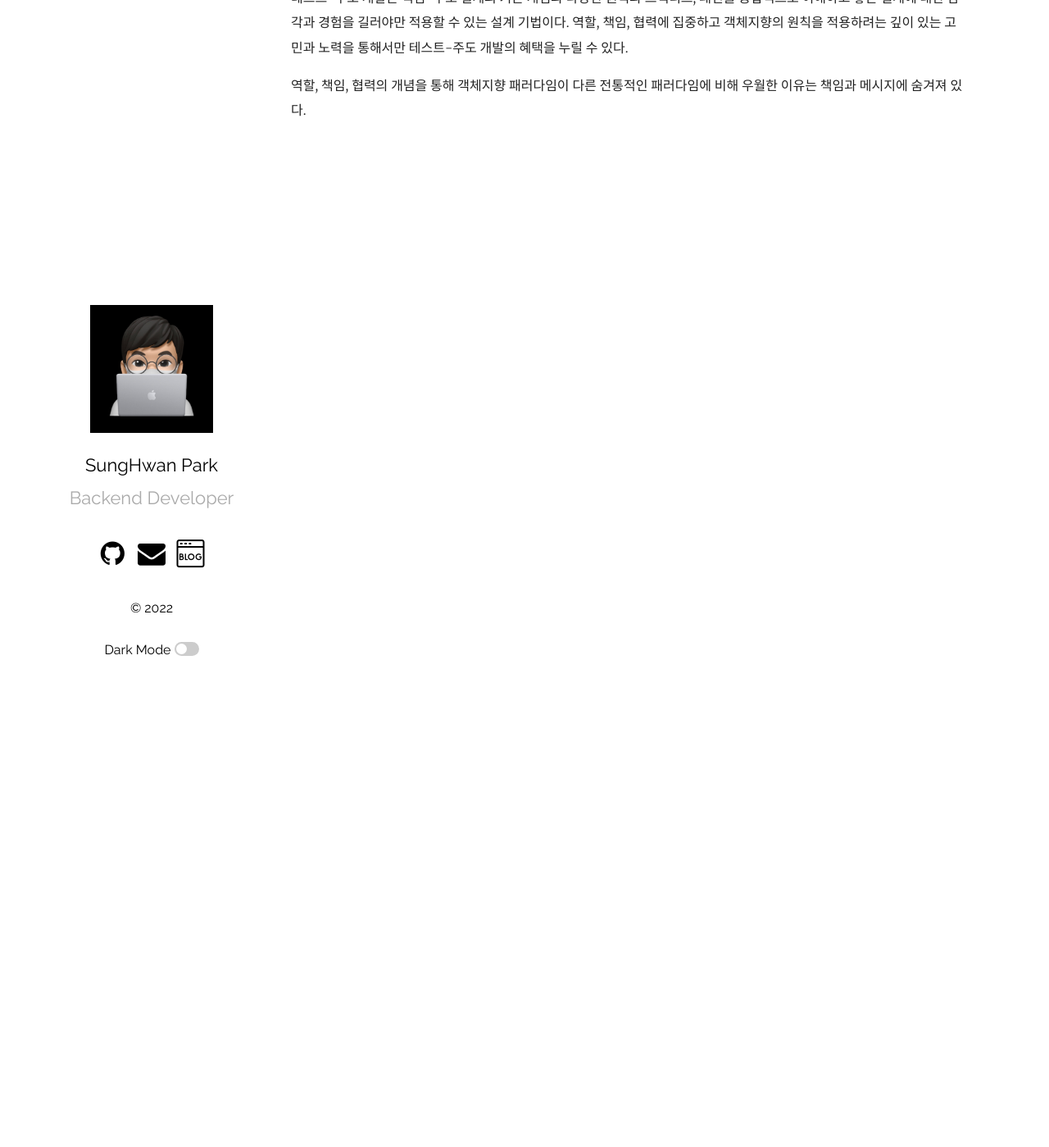
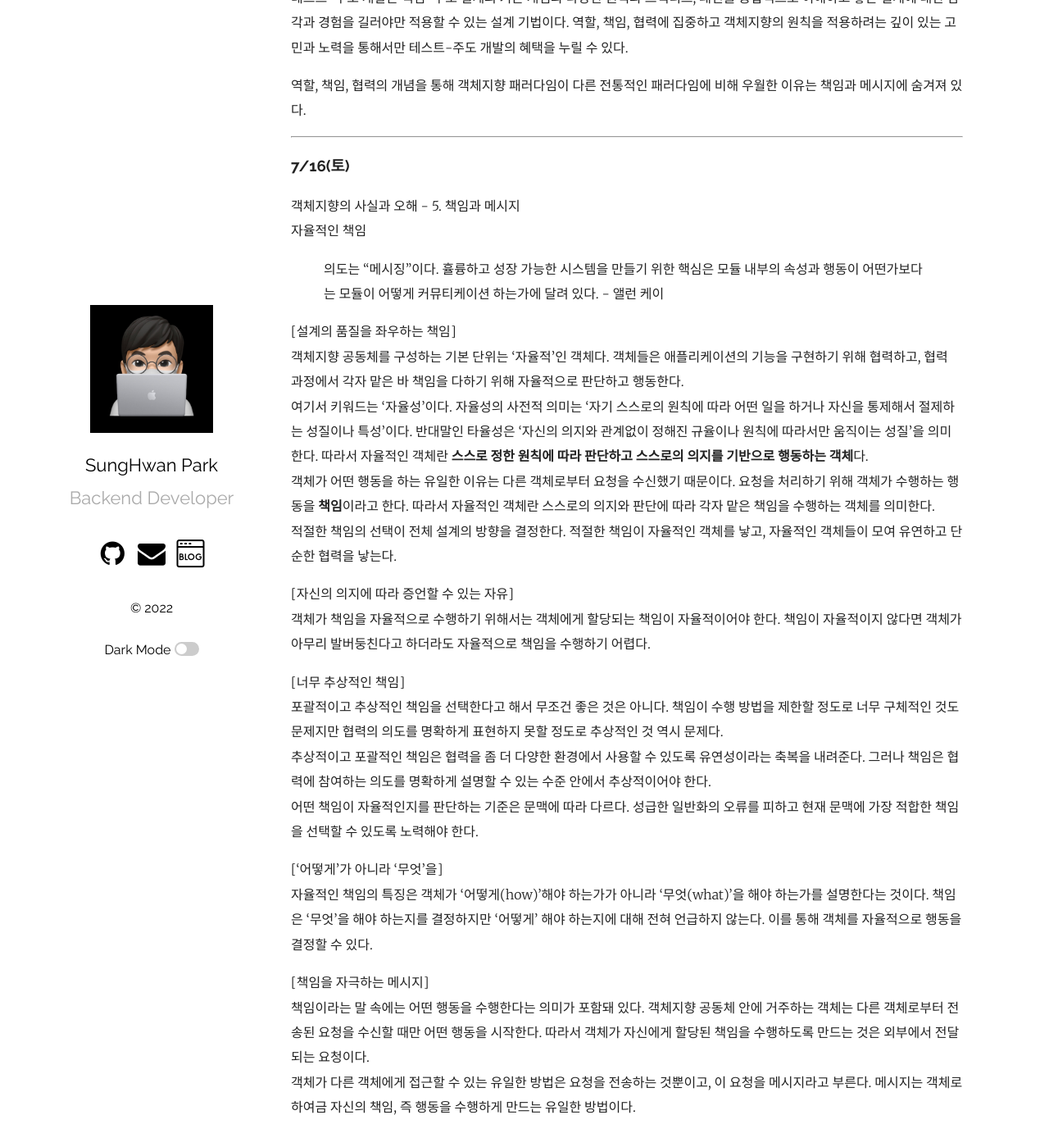
Before and after one commit to park0219/park0219.github.io, a Jekyll site: the page built from _posts/2022-07-01-7월TIL.markdown, in a window 1280 px wide and 1400 px high, scrolled down 14857 px. Shown: the whole window at 82% size. Built offline with Jekyll 4.4.1, drawn with Linux system fonts in a browser that asks for light colours; comment, search, counter and statistics services are not loaded.

Commit message:
feat: 2022-07-16 TIL 추가

```diff
--- a/_posts/2022-07-01-7월TIL.markdown
+++ b/_posts/2022-07-01-7월TIL.markdown
@@ -344,3 +344,33 @@ categories: 202207 TIL
 테스트-주도 개발은 책임-주도 설계의 기본 개념과 다양한 원칙과 프랙티스, 패턴을 종합적으로 이해하고 좋은 설계에 대한 감각과 경험을 길러야만 적용할 수 있는 설계 기법이다. 역할, 책임, 협력에 집중하고 객체지향의 원칙을 적용하려는 깊이 있는 고민과 노력을 통해서만 테스트-주도 개발의 혜택을 누릴 수 있다.
 
 역할, 책임, 협력의 개념을 통해 객체지향 패러다임이 다른 전통적인 패러다임에 비해 우월한 이유는 책임과 메시지에 숨겨져 있다.
+
+---
+
+### 7/16(토)
+
+객체지향의 사실과 오해 - 5. 책임과 메시지
+자율적인 책임
+
+> 의도는 "메시징"이다. 휼륭하고 성장 가능한 시스템을 만들기 위한 핵심은 모듈 내부의 속성과 행동이 어떤가보다는 모듈이 어떻게 커뮤티케이션 하는가에 달려 있다. - 앨런 케이
+
+[설계의 품질을 좌우하는 책임]
+객체지향 공동체를 구성하는 기본 단위는 '자율적'인 객체다. 객체들은 애플리케이션의 기능을 구현하기 위해 협력하고, 협력 과정에서 각자 맡은 바 책임을 다하기 위해 자율적으로 판단하고 행동한다.
+여기서 키워드는 '자율성'이다. 자율성의 사전적 의미는 '자기 스스로의 원칙에 따라 어떤 일을 하거나 자신을 통제해서 절제하는 성질이나 특성'이다. 반대말인 타율성은 '자신의 의지와 관계없이 정해진 규율이나 원칙에 따라서만 움직이는 성질'을 의미한다. 따라서 자율적인 객체란 **스스로 정한 원칙에 따라 판단하고 스스로의 의지를 기반으로 행동하는 객체**다.
+객체가 어떤 행동을 하는 유일한 이유는 다른 객체로부터 요청을 수신했기 때문이다. 요청을 처리하기 위해 객체가 수행하는 행동을 **책임**이라고 한다. 따라서 자율적인 객체란 스스로의 의지와 판단에 따라 각자 맡은 책임을 수행하는 객체를 의미한다.
+적절한 책임의 선택이 전체 설계의 방향을 결정한다. 적절한 책임이 자율적인 객체를 낳고, 자율적인 객체들이 모여 유연하고 단순한 협력을 낳는다.
+
+[자신의 의지에 따라 증언할 수 있는 자유]
+객체가 책임을 자율적으로 수행하기 위해서는 객체에게 할당되는 책임이 자율적이어야 한다. 책임이 자율적이지 않다면 객체가 아무리 발버둥친다고 하더라도 자율적으로 책임을 수행하기 어렵다.
+
+[너무 추상적인 책임]
+포괄적이고 추상적인 책임을 선택한다고 해서 무조건 좋은 것은 아니다. 책임이 수행 방법을 제한할 정도로 너무 구체적인 것도 문제지만 협력의 의도를 명확하게 표현하지 못할 정도로 추상적인 것 역시 문제다.
+추상적이고 포괄적인 책임은 협력을 좀 더 다양한 환경에서 사용할 수 있도록 유연성이라는 축복을 내려준다. 그러나 책임은 협력에 참여하는 의도를 명확하게 설명할 수 있는 수준 안에서 추상적이어야 한다.
+어떤 책임이 자율적인지를 판단하는 기준은 문맥에 따라 다르다. 성급한 일반화의 오류를 피하고 현재 문맥에 가장 적합한 책임을 선택할 수 있도록 노력해야 한다.
+
+['어떻게'가 아니라 '무엇'을]
+자율적인 책임의 특징은 객체가 '어떻게(how)'해야 하는가가 아니라 '무엇(what)'을 해야 하는가를 설명한다는 것이다. 책임은 '무엇'을 해야 하는지를 결정하지만 '어떻게' 해야 하는지에 대해 전혀 언급하지 않는다. 이를 통해 객체를 자율적으로 행동을 결정할 수 있다.
+
+[책임을 자극하는 메시지]
+책임이라는 말 속에는 어떤 행동을 수행한다는 의미가 포함돼 있다. 객체지향 공동체 안에 거주하는 객체는 다른 객체로부터 전송된 요청을 수신할 때만 어떤 행동을 시작한다. 따라서 객체가 자신에게 할당된 책임을 수행하도록 만드는 것은 외부에서 전달되는 요청이다.
+객체가 다른 객체에게 접근할 수 있는 유일한 방법은 요청을 전송하는 것뿐이고, 이 요청을 메시지라고 부른다. 메시지는 객체로 하여금 자신의 책임, 즉 행동을 수행하게 만드는 유일한 방법이다.
```
